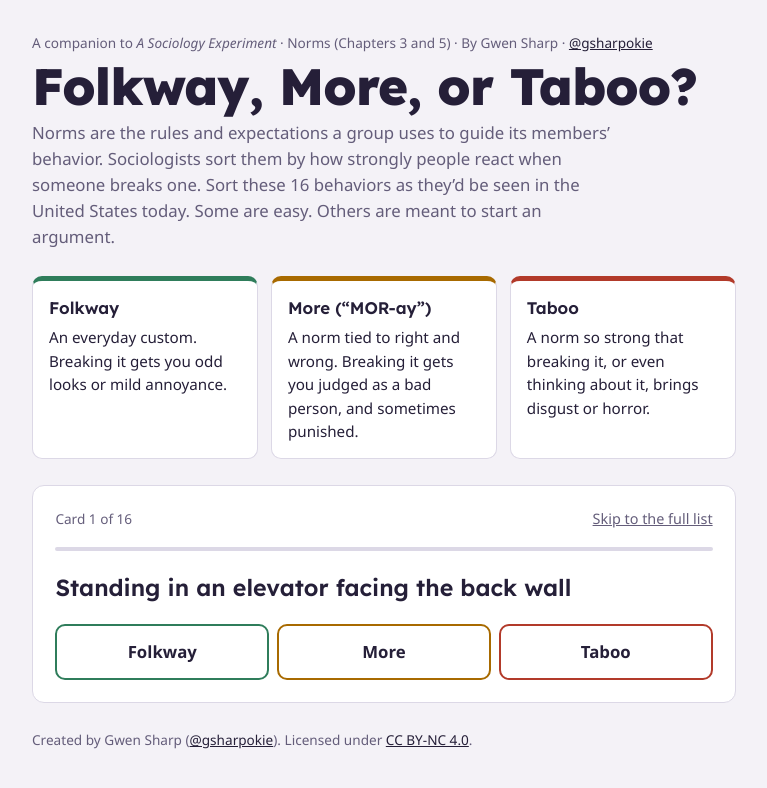
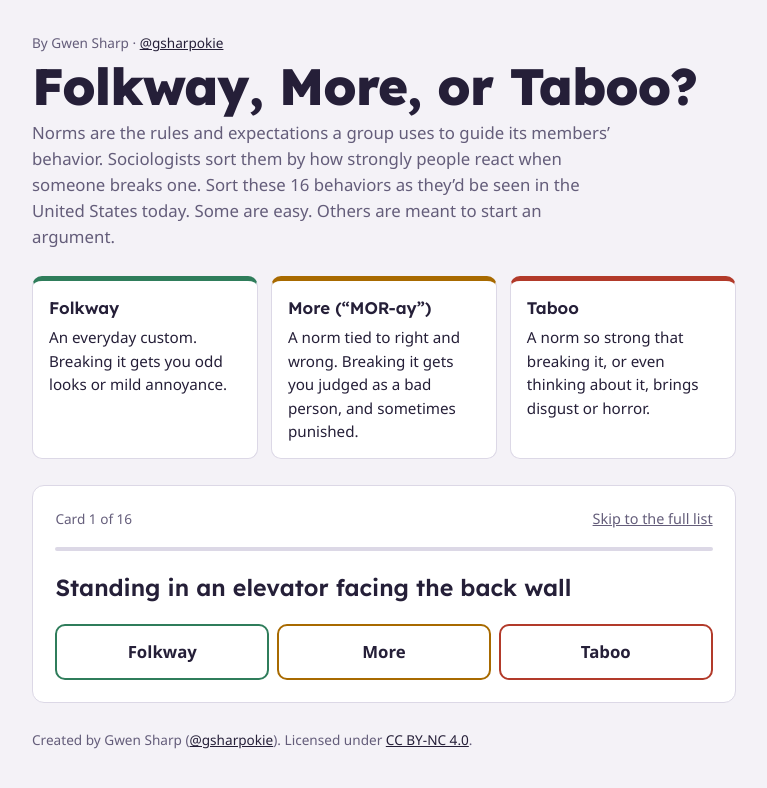
Before and after one commit to gsharpokie/normsort, a plain HTML site: page index.html in a window 1280 px wide. Shown: the whole page, without its empty margins (256-1023 px from the left). Drawn offline with Linux system fonts and the light colour scheme.

Commit message:
Remove the textbook line
This project stands on its own; credit is to Gwen Sharp only.

Co-Authored-By: Claude Fable 5.2 <noreply@anthropic.com>
Claude-Session: https://claude.ai/code/session_01U3Suqs7pQFCdeiVfbbM3Zz

```diff
--- a/index.html
+++ b/index.html
@@ -87,7 +87,7 @@ footer { font-size: .85rem; color: var(--muted); }
 <body>
 <div class="wrap">
   <header>
-    <div class="kicker">A companion to <em>A Sociology Experiment</em> · Norms (Chapters 3 and 5) · By Gwen Sharp · <a href="https://x.com/gsharpokie">@gsharpokie</a></div>
+    <div class="kicker">By Gwen Sharp · <a href="https://x.com/gsharpokie">@gsharpokie</a></div>
     <h1>Folkway, More, or Taboo?</h1>
     <p class="lede">Norms are the rules and expectations a group uses to guide its members’ behavior. Sociologists sort them by how strongly people react when someone breaks one. Sort these 16 behaviors as they’d be seen in the United States today. Some are easy. Others are meant to start an argument.</p>
   </header>
```
Also changed, not shown: 1 other file.
